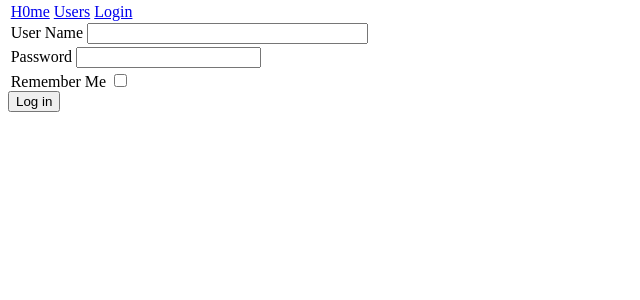
After one commit to oktaysabak/flaskapp, a Flask app: page /login in a window 1280 px wide. The commit adds this page. Shown: the top 300 px of the page, without its empty margins (0-640 px from the left). Run offline with Flask 2, Linux system fonts and the light colour scheme.

Commit message:
forms added

```diff
--- a/app/__init__.py
+++ b/app/__init__.py
@@ -1,5 +1,7 @@
 from flask import Flask
+from config import Config
 
 app = Flask(__name__)
+app.config.from_object(Config)
 
 from app import views
--- /dev/null
+++ b/app/forms.py
@@ -0,0 +1,10 @@
+from flask_wtf import FlaskForm
+from wtforms import StringField, PasswordField, BooleanField, SubmitField
+from wtforms.validators import DataRequired
+
+
+class LoginForm(FlaskForm):
+    username = StringField('User Name', validators=[DataRequired()])
+    password = PasswordField('Password', validators=[DataRequired()])
+    remember_me = BooleanField('Remember Me')
+    submit = SubmitField('Log in')
--- /dev/null
+++ b/app/templates/login.html
@@ -0,0 +1,22 @@
+{% extends 'master.html' %}
+{% block content %}
+
+<form action="" method="post">
+
+    <div>
+        {{ form.username.label }}
+        {{ form.username(size=32) }}
+    </div>
+    <div>
+        {{ form.password.label }}
+        {{ form.password() }}
+    </div>
+    <div>
+        {{ form.remember_me.label }}
+        {{ form.remember_me() }}
+    </div>
+    {{ form.submit() }}
+
+</form>
+
+{% endblock %}
--- a/app/templates/master.html
+++ b/app/templates/master.html
@@ -12,6 +12,7 @@
 <div>
         <a href="/">H0me</a>
         <a href="/users">Users</a>
+        <a href="/login">Login</a>
 </div>
 <body>
     {% block content %}
--- a/app/views.py
+++ b/app/views.py
@@ -1,6 +1,6 @@
 from flask import render_template
 from app import app
-
+from .forms import LoginForm
 @app.route('/')
 @app.route('/home')
 def index():
@@ -13,3 +13,7 @@ def users():
         {'name':'Doğuş', 'title':'Daha Bonboşş Adam'},
     ]
     return render_template('users.html', title = 'Users Page', userList= userList)
+@app.route('/login')
+def login():
+    form  = LoginForm()
+    return render_template('login.html', title='Login', form = form)
--- a/config.py
+++ b/config.py
@@ -1,3 +1,5 @@
 import os
+
 class Config(object):
     SECRET_KEY = os.environ.get('SECRET_KEY') or 'deneme-anahtar-gizli'
+    WTF_CSRF_SECRET_KEY="very very very secret key"
```
